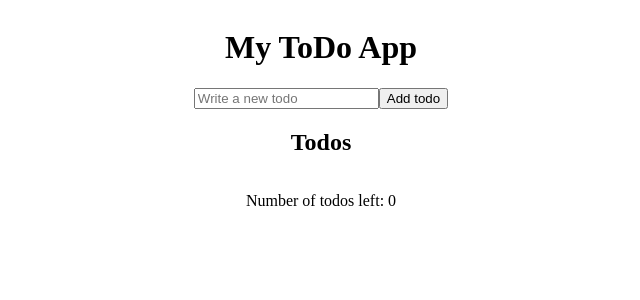
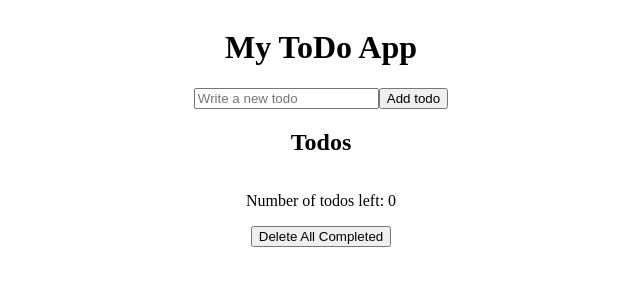
Before and after one commit to Junior-dev-Track/16-react-todolist-natallya-K, a React (Vite) app: page / in a window 1280 px wide. Shown: the top 300 px of the page, without its empty margins (319-959 px from the left). Built offline with nearby package versions, Linux system fonts and the light colour scheme.

Commit message:
Delete Button

```diff
--- a/src/App.jsx
+++ b/src/App.jsx
@@ -26,6 +26,10 @@ function App() {
     setTodos(todos.filter((todo) => todo.id !== id));
   }
 
+  function deleteCompletedTodos() {
+    setTodos(todos.filter((todo) => !todo.done));
+  }
+
   // Calculate the number of unchecked to-do items
   const todosLeft = todos.filter((todo) => !todo.done).length;
 
@@ -40,6 +44,8 @@ function App() {
         deleteTask={deleteTask} // Pass deleteTask function as a prop
       />
       <p>Number of todos left: {todosLeft}</p> {/* Display the counter */}
+      <button onClick={deleteCompletedTodos}>Delete All Completed</button>{" "}
+      {/* Add this button */}
     </div>
   );
 }
```
